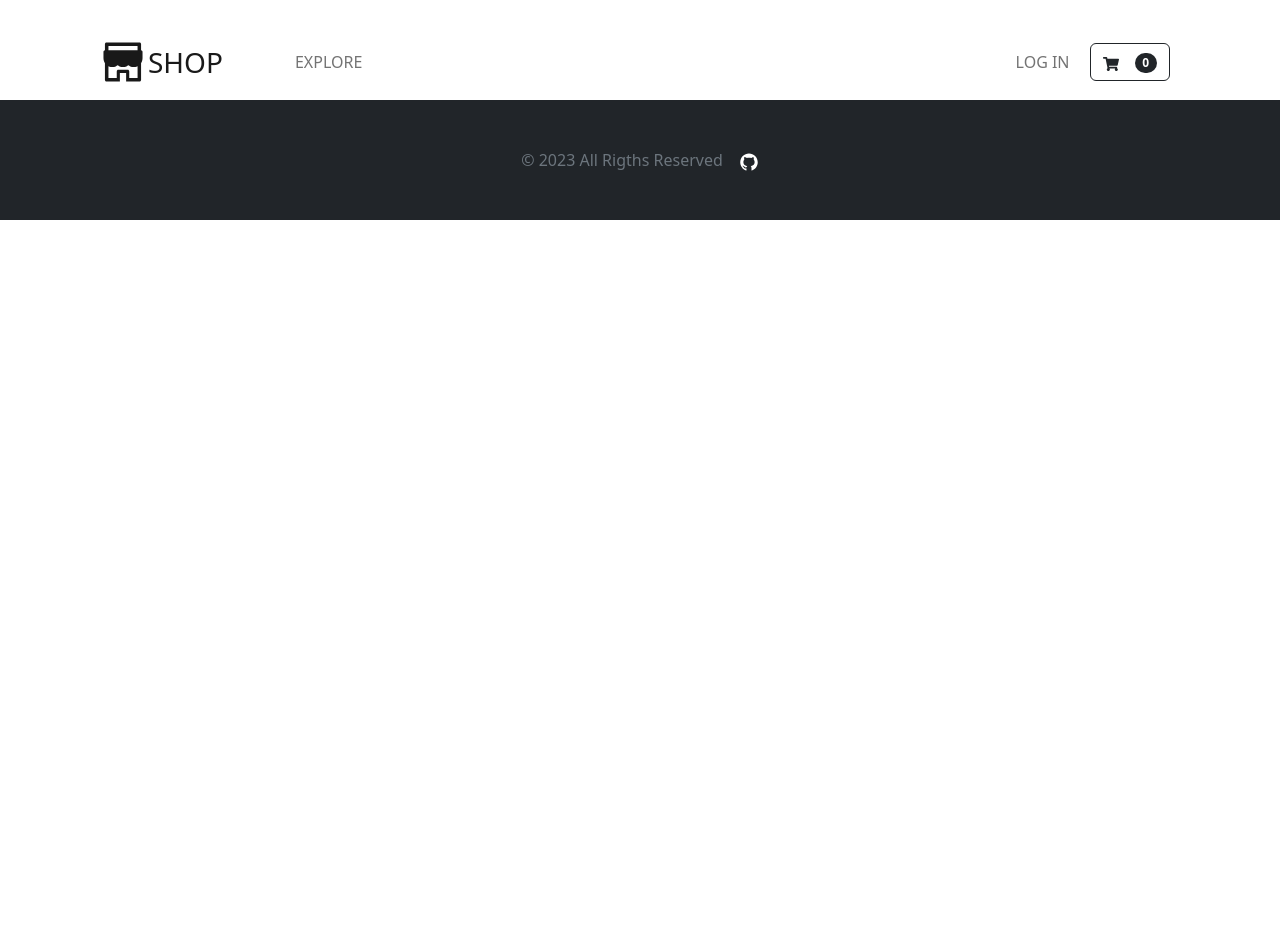
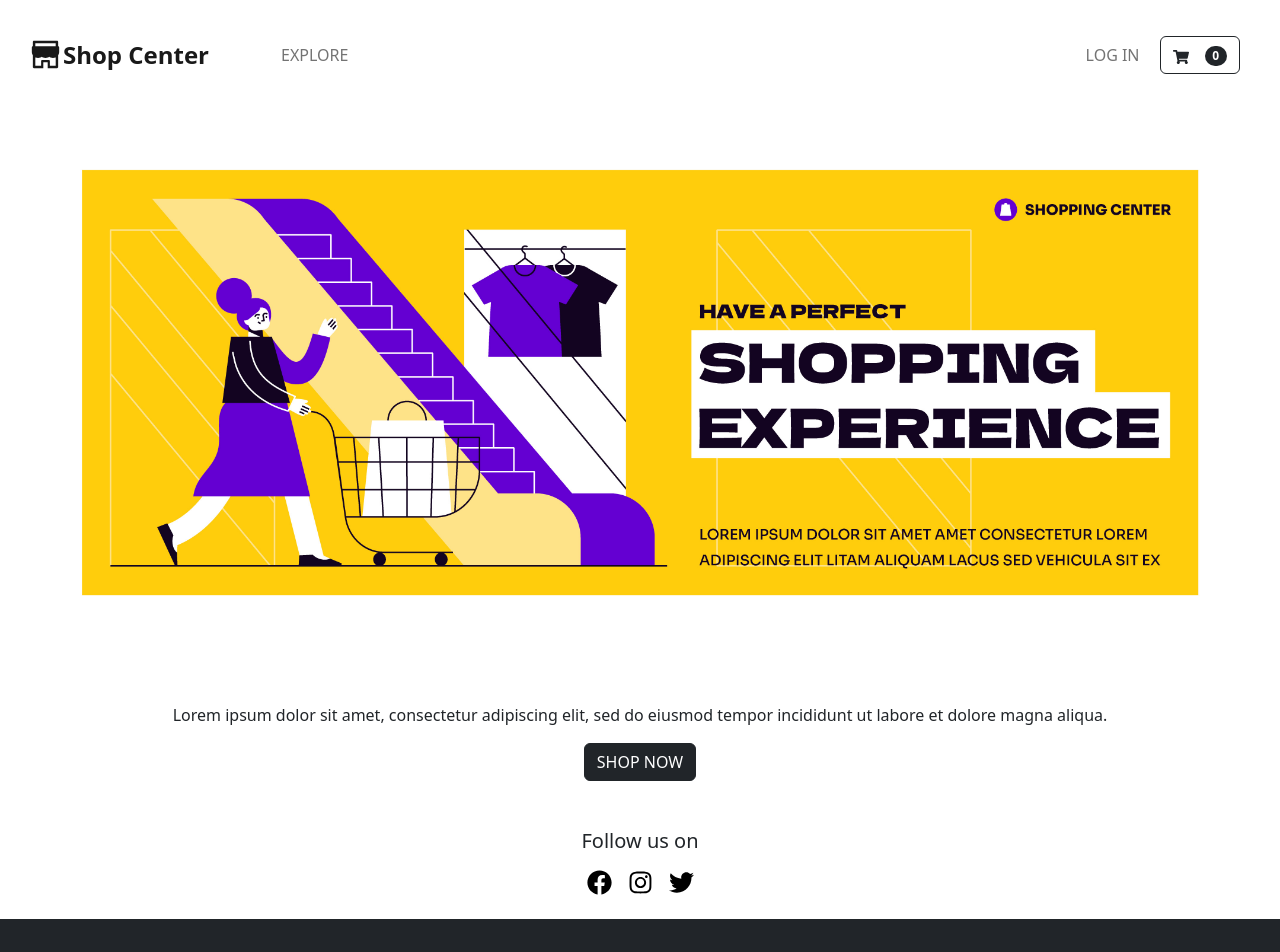
Before and after one commit to missvader/REDUX-Ecommerce, a React (Vite) app: page / in a window 1280 px wide. Shown: the top 952 px of the page. Before the commit the page ends 800 px from the top, so only its background shows below. Built offline with nearby package versions, Linux system fonts and the light colour scheme.

Commit message:
auth login,signup, logout with redux done

```diff
--- a/src/App.jsx
+++ b/src/App.jsx
@@ -1,7 +1,8 @@
 import {Route, Routes} from "react-router-dom"
-import {Home} from "./pages/Home"
+import Home from "./pages/Home"
 import Signup from "./pages/auth/Signup"
 import Login from "./pages/auth/Login"
+import Products from "./pages/Products"
 import Index from "./pages/Index"
 
 export const App = () =>{
@@ -9,9 +10,11 @@ export const App = () =>{
   return (
     <Index>
       <Routes>
+        <Route path="/" element={<Home/>}></Route>
         <Route path="/home" element={<Home/>}></Route>
         <Route path="/signup" element={<Signup/>}></Route>
         <Route path="/login" element={<Login/>}></Route>
+        <Route path="/products" element={<Products/>}></Route>
       </Routes>
     </Index>
   )
--- a/src/components/Footer.jsx
+++ b/src/components/Footer.jsx
@@ -2,10 +2,10 @@ import React from 'react';
 import {AiFillGithub} from 'react-icons/ai'
 const Footer = () => {
   return (
-    <footer className="mt-auto py-5 bg-dark">
+    <footer className="mt-auto py-5 bg-dark ">
       <div className="container d-flex justify-content-center">
-        <span className="text-muted"> &copy; 2023 All Rigths Reserved</span>
-        <a className="text-gray-200" href="https://github.com/missvader">
+        <span className="text-white"> &copy; 2023 All Rigths Reserved</span>
+        <a  href="https://github.com/missvader">
           <AiFillGithub className="ms-3" color='white' size={20}/>
           </a>
       </div>
--- a/src/components/Header.jsx
+++ b/src/components/Header.jsx
@@ -1,79 +1,28 @@
-import { Link } from "react-router-dom";
+import { Link , useNavigate} from "react-router-dom";
 import { useState } from "react";
 import {AiFillShop} from "react-icons/ai";
 import {FaShoppingCart} from "react-icons/fa";
-import {FaUserAlt} from "react-icons/fa"
-import Container from 'react-bootstrap/Container';
 import {Nav, Navbar, NavLink} from 'react-bootstrap';
-import NavDropdown from 'react-bootstrap/NavDropdown';
-import NavbarCollapse from "react-bootstrap/esm/NavbarCollapse";
+import { useSelector } from "react-redux";
+import { useDispatch } from "react-redux";
+import { removeActiveUser } from "../reducers/user/authSlice";
 const Header = () => {
+  const user = useSelector(state => state.user)
+  const dispatch = useDispatch();
+  const navigate = useNavigate();
 
-
-  /*
-  <header>
-      <nav className="navbar fixed-top navbar-expand-sm navbar-light bg-white border-bottom">
-        <div className="container-fluid">
-          <a className="navbar-brand" href="#" >
-            <AiFillShop className="ms-1" size={50}/>
-            SHOP
-          </a>
-
-          <div className="navbar-collapse collapse "id="navbarNavDropdown">
-            <ul className="navbar-nav ml-auto">
-              <li className="nav-item">
-                <Link className="nav-link">
-                  Explore
-                </Link>
-              </li>
-              <li className="nav-item dropdown">
-                <a
-                  className="nav-link dropdown-toggle"
-                  href="#" role="button" data-bs-toggle="dropdown"
-                  aria-expanded="false"
-                >
-                 <FaUserAlt/>
-                </a>
-                <ul className="dropdown-menu dropdown-menu-end">
-                  <li>
-                    <Link to="/login" className="dropdown-item">
-                      Log In
-                    </Link>
-                  </li>
-                  <li>
-                    <Link className="dropdown-item">Log Out</Link>
-                  </li>
-                </ul>
-              </li>
-            </ul>
-            <button type="button" className="btn btn-outline-dark me-3 d-none d-lg-inline">
-              <FaShoppingCart
-              />
-              <span className="ms-3 badge rounded-pill bg-dark">0</span>
-            </button>
-
-          </div>
-          <div className="d-inline-block d-lg-none">
-            <button type="button" className="btn btn-outline-dark">
-              <FaShoppingCart/>
-              <span className="ms-3 badge rounded-pill bg-dark">0</span>
-            </button>
-            <button className="navbar-toggler p-0 border-0 ms-3" type="button" data-bs-toggle="collapse"          data-bs-target="##navbarNavDropdown" aria-controls="navbarNavDropdown" aria-expanded="false" aria-label="Toggle navigation" >
-            <span className="navbar-toggler-icon"></span>
-            </button>
-          </div>
-        </div>
-      </nav>
-    </header>
-  */
+  const handleLogout = () => {
+    dispatch(removeActiveUser());
+    navigate("/")
+  }
   return (
-    <div className="container">
+    <div className="container-fluid  ">
       <Navbar collapseOnSelect expand="sm">
         <div className="container-fluid mt-4">
-          <a className="navbar-brand text-center fs-3 d-flex" href="#" >
-            <AiFillShop className="ms-1" size={50}/>
-            <div className="align-self-center">SHOP</div>
-          </a>
+          <Link className="navbar-brand text-center fs-4 d-flex" to="/home" >
+            <AiFillShop className="ms-1" size={35}/>
+            <div className="align-self-center fw-bold">Shop Center</div>
+          </Link>
           <div className=" d-flex justify-end">
             <button type="button" className="btn btn-outline-dark me-3 d-sm-none">
               <FaShoppingCart
@@ -86,12 +35,12 @@ const Header = () => {
           </div>
           <Navbar.Collapse id="navbarScroll">
             <Nav className="container d-flex justify-content-between">
-              <NavLink  eventKey="1" as={Link} to="/home"className="ms-md-5">EXPLORE</NavLink>
-              <NavLink  eventKey="2" as={Link} to="/login"> LOG IN</NavLink>
-
+              <NavLink  eventKey="1" as={Link} to="/products"className="ms-md-5">EXPLORE</NavLink>
+              {user.isLoggedIn ?
+                <NavLink  eventKey="2" onClick={handleLogout}>LOG OUT</NavLink> :
+                <NavLink  eventKey="2" as={Link} to="/login"> LOG IN</NavLink>
+              }
             </Nav>
-
-
           </Navbar.Collapse>
           <button type="button" className="btn btn-outline-dark me-3 d-none d-md-block">
               <FaShoppingCart
@@ -100,7 +49,6 @@ const Header = () => {
             </button>
         </div>
       </Navbar>
-
     </div>
   )
 }
--- a/src/pages/Home.jsx
+++ b/src/pages/Home.jsx
@@ -1,8 +1,43 @@
-
-
-export const Home = () => {
+import Header from "../components/Header";
+import Footer from "../components/Footer";
+import { Link } from "react-router-dom";
+import ScrollToTopOnMount from "../utils/ScrollToTopOnMount";
+import Banner from "../assets/banner.jpg";
+import { FaFacebook, FaInstagram, FaTwitter} from "react-icons/fa";
+const Home = () => {
 
   return (
-    <></>
+    <>
+      <ScrollToTopOnMount/>
+      <div className="">
+        <img src={Banner} className="img-fluid" alt="banner"/>
+      </div>
+      <div className="d-flex flex-column bg-white py-4">
+        <p className="text-center px-5">
+          Lorem ipsum dolor sit amet, consectetur adipiscing elit, sed do
+          eiusmod tempor incididunt ut labore et dolore magna aliqua.
+        </p>
+        <div className="d-flex justify-content-center">
+          <Link to="/products" className="btn btn-dark" replace>
+            SHOP NOW
+          </Link>
+        </div>
+      </div>
+      <div className="d-flex flex-column bg-white py-4">
+        <h5 className="text-center mb-3">Follow us on</h5>
+        <div className="d-flex justify-content-center">
+          <a href="!#" className="me-3">
+            <FaFacebook size={25} color="black"/>
+          </a>
+          <a href="!#">
+            <FaInstagram size={25} color="black" />
+          </a>
+          <a href="!#" className="ms-3">
+            <FaTwitter size={25} color="black"/>
+          </a>
+        </div>
+      </div>
+    </>
   )
 }
+export default Home;
--- /dev/null
+++ b/src/pages/Products.jsx
@@ -0,0 +1,6 @@
+const Products = () => {
+  return (
+    <div>AQUI VAN LOS PRODUCTS</div>
+  )
+}
+export default Products;
--- a/src/pages/auth/Login.jsx
+++ b/src/pages/auth/Login.jsx
@@ -2,12 +2,15 @@ import React, {useState} from "react";
 import {Link, useNavigate} from "react-router-dom";
 import {auth} from "../../firebase/firebaseConfig";
 import {signInWithEmailAndPassword} from "firebase/auth"
+import { useDispatch } from "react-redux";
+import { setActiveUser } from "../../reducers/user/authSlice";
 
 const Login= () => {
   const [email, setEmail] = useState('')
   const [password, setPassword] = useState('')
   const [loading, setLoading] = useState(false)
   const navigate = useNavigate();
+  const dispatch = useDispatch();
 
   const handleSubmit = (e) => {
     e.preventDefault()
@@ -19,7 +22,11 @@ const Login= () => {
       console.log(user)
       setLoading(false)
       alert('Login successful')
-      // navigate('/')
+      dispatch(setActiveUser({
+        email: user.email,
+        userId: user.uid
+      }))
+      navigate('/home')
     })
     .catch((error) => {
       setLoading(false)
@@ -29,11 +36,11 @@ const Login= () => {
   }
   return (
     <>
-    <section className="vh-100 container-fluid " >
-      <div className="container h-100 ">
+    <section className=" container-fluid bg-secondary-subtle" >
+      <div className="container">
         <div className="row d-flex justify-content-center align-items-center h-100">
-          <div className="col-lg-12 col-xl-11">
-            <div className="card text-black border-0" >
+          <div className="col-lg-8 col-xl-10">
+            <div className="card text-black border-0 my-5" >
               <div className="card-body p-md-5">
                 <div className="row justify-content-center">
                   <div className="col-md-10 col-lg-6 col-xl-5 order-2 order-lg-1">
@@ -71,7 +78,7 @@ const Login= () => {
                         </div>
                       </div>
                       <div className="d-flex justify-content-center mx-4 mb-3 mb-lg-4">
-                        <button type="submit" className="btn btn-primary btn-lg">Log In</button>
+                        <button type="submit" className="btn btn-dark btn-lg">Log In</button>
                       </div>
                     </form>
                   </div>
--- a/src/pages/auth/Signup.jsx
+++ b/src/pages/auth/Signup.jsx
@@ -27,11 +27,11 @@ const Signup = () =>{
         const user = userCredential.user;
         console.log(user);
         setLoading(false);
-        alert("Registration succesful!!")
+        alert(userName + " your registration has been succesfully!")
         dispatch(setActiveUser({
           email: user.email,
           userName: userName,
-          userId: user.userId
+          userId: user.uid
         }))
         navigate("/home");
       })
@@ -46,11 +46,11 @@ const Signup = () =>{
   return(
     <>
       {loading && <Loader/>}
-    <section className="vh-100 container-fluid " >
-      <div className="container h-100 ">
+    <section className=" container-fluid " >
+      <div className="container  ">
         <div className="row d-flex justify-content-center align-items-center h-100">
-          <div className="col-lg-12 col-xl-11">
-            <div className="card text-black border-0" >
+          <div className="col-lg-8 col-xl-10">
+            <div className="card text-black border-0 my-4" >
               <div className="card-body p-md-5">
                 <div className="row justify-content-center">
                   <div className="col-md-10 col-lg-6 col-xl-5 order-2 order-lg-1">
@@ -120,7 +120,7 @@ const Signup = () =>{
                       </div>
 
                       <div className="d-flex justify-content-center mx-4 mb-3 mb-lg-4">
-                        <button type="submit" className="btn btn-primary btn-lg">Register</button>
+                        <button type="submit" className="btn btn-dark btn-lg">Register</button>
                       </div>
                     </form>
                   </div>
--- /dev/null
+++ b/src/utils/ScrollToTopOnMount.js
@@ -0,0 +1,11 @@
+import { useEffect } from "react";
+
+function ScrollToTopOnMount() {
+  useEffect(() => {
+    window.scrollTo(0, 0);
+  }, []);
+
+  return null;
+}
+
+export default ScrollToTopOnMount;
```
Also changed, not shown: src/assets/5594188.jpg (added), src/assets/banner.jpg (added).
